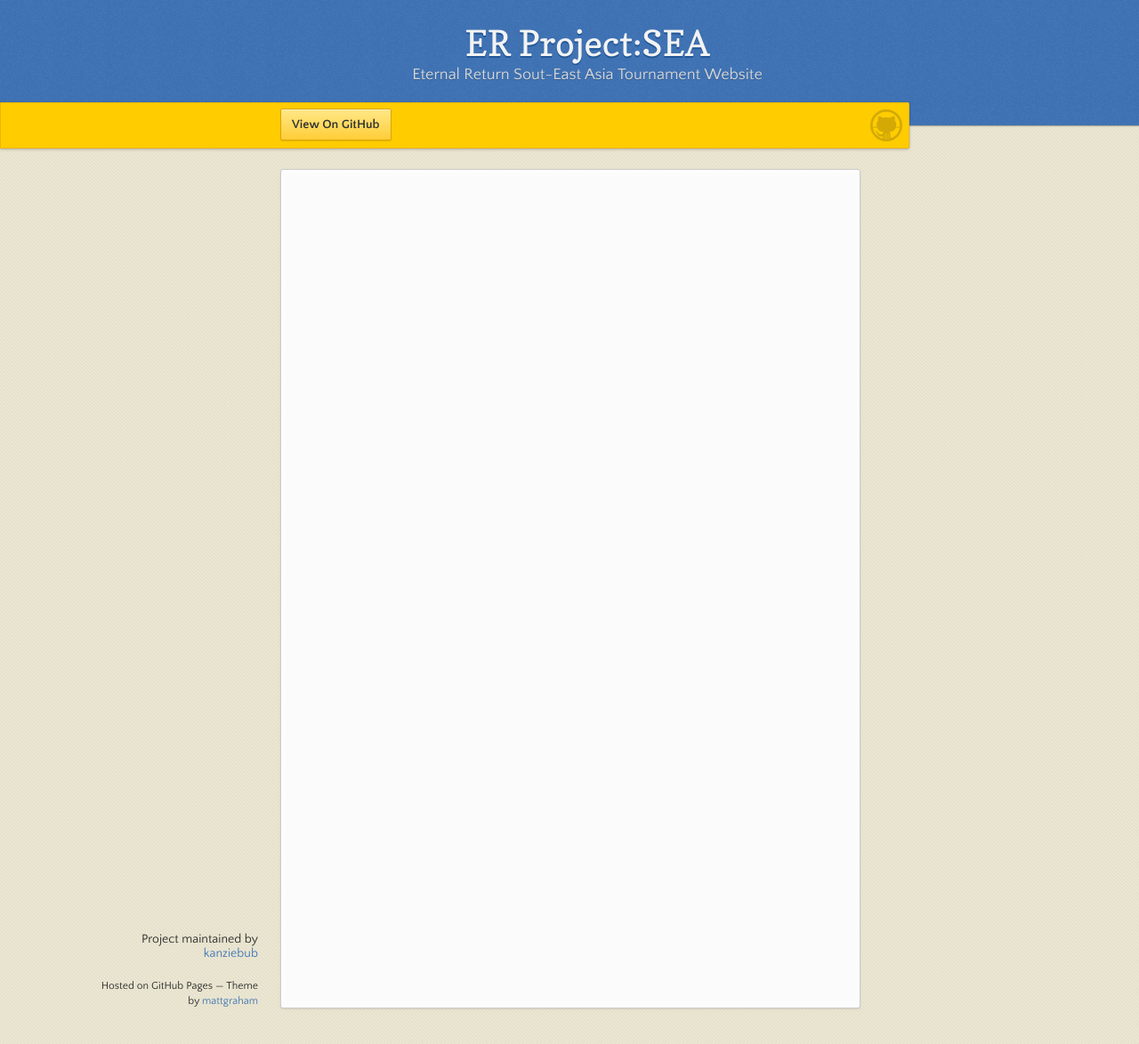
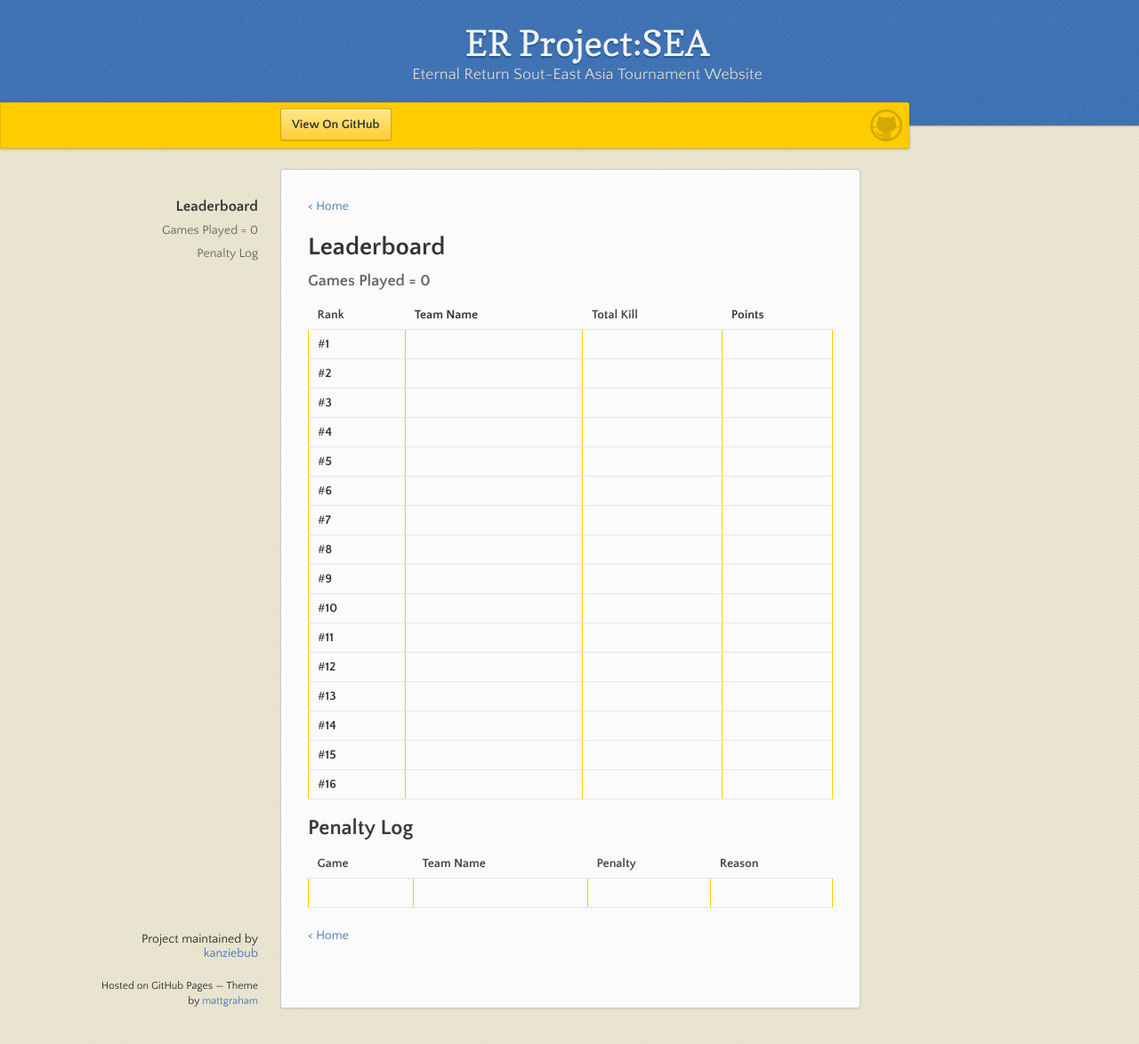
Before and after one commit to kanziebub/ProjectSEA, a Jekyll site: the page built from season/01/qualifiers.md, in a window 1280 px wide and 1174 px high. Shown: the whole window at 89% size. Built offline with Jekyll 4.4.1, drawn with Linux system fonts in a browser that asks for light colours; our own code applies the rules of GitHub Pages for plain Markdown files.

Commit message:
update/s1 customs

```diff
--- a/season/01/qualifiers.md
+++ b/season/01/qualifiers.md
@@ -0,0 +1,36 @@
+---
+layout: default
+---
+
+[< Home](https://kanziebub.github.io/ProjectSEA/)
+
+# **Leaderboard**
+
+### Games Played = 0
+
+|  Rank  | **Team Name**         | Total Kill | **Points** |
+|:-------|:----------------------|:-----------|:-----------|
+| #**1** |                       |            |            |
+| #**2** |                       |            |            |
+| #**3** |                       |            |            |
+| #**4** |                       |            |            |
+| #**5** |                       |            |            |
+| #**6** |                       |            |            |
+| #**7** |                       |            |            |
+| #**8** |                       |            |            |
+| #**9** |                       |            |            |
+| #**10** |                       |            |            |
+| #**11** |                       |            |            |
+| #**12** |                       |            |            |
+| #**13** |                       |            |            |
+| #**14** |                       |            |            |
+| #**15** |                       |            |            |
+| #**16** |                       |            |            |
+
+## Penalty Log
+
+|  Game  | Team Name | Penalty | Reason                |
+|:-------|:----------|:--------|:----------------------|
+|        |           |         |                       |
+
+[< Home](https://kanziebub.github.io/ProjectSEA/)
```
Also changed, not shown: index.md (+6 -1 lines).
